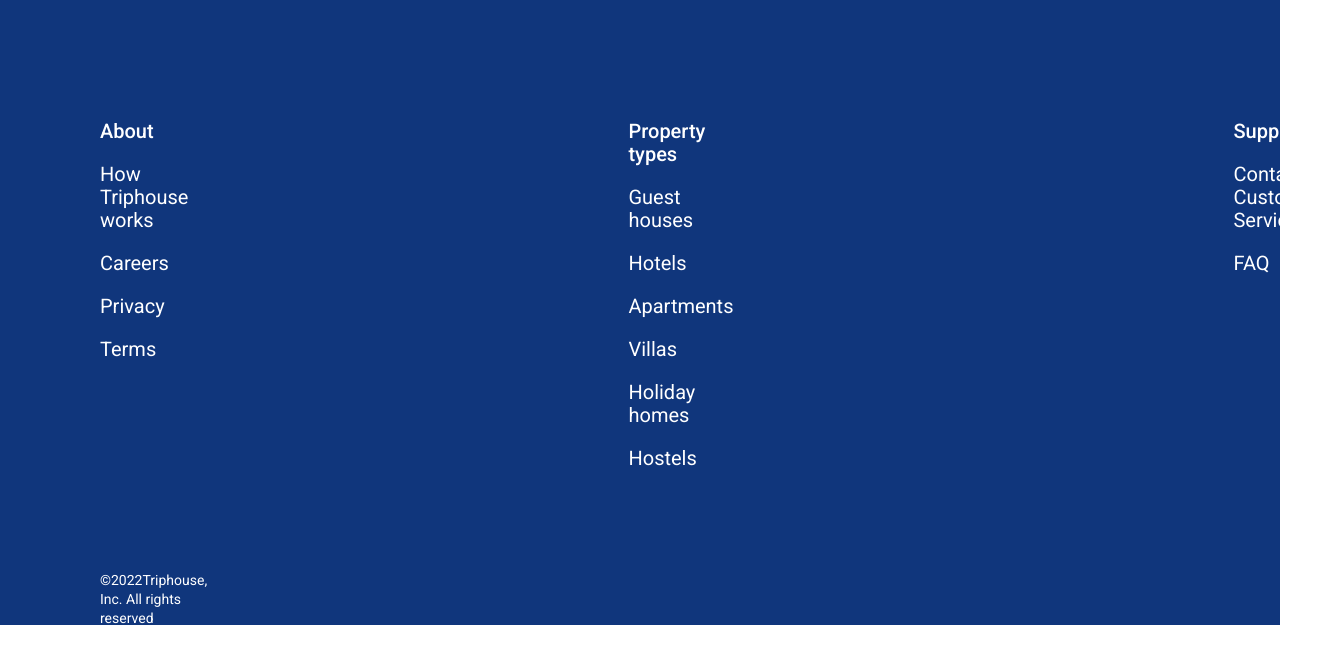
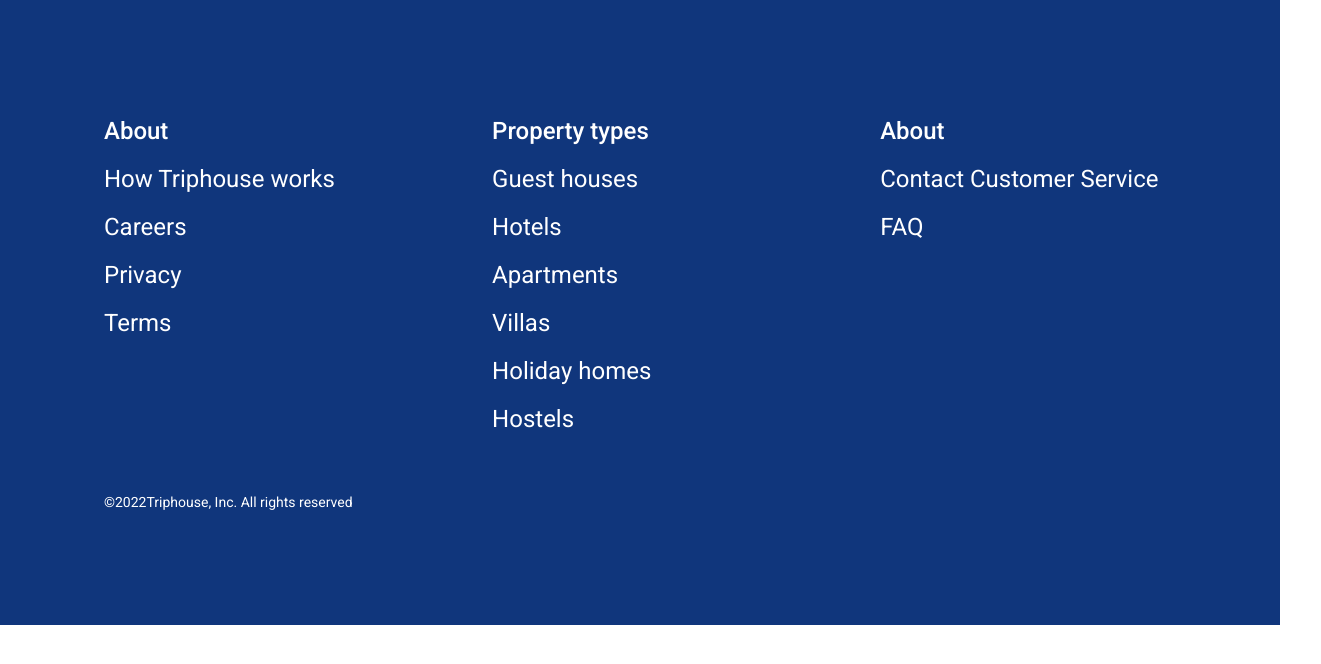
Before and after one commit to AndreyHes/if-html, a plain HTML site: page index.html in a window 1280 px wide. Shown: the whole page, 1321 px wide, since content can reach past the window. Drawn offline with Linux system fonts and the light colour scheme.

Commit message:
Corrected the errors

```diff
--- a/index.html
+++ b/index.html
@@ -7,31 +7,33 @@
   </head>
   <body>
     <footer class="footer">
-      <div class="container">
-        <div class="container-about">
-          <span class="selected-text">About</span>
-          <span class="main-text">How Triphouse works</span>
-          <span class="main-text">Careers</span>
-          <span class="main-text">Privacy</span>
-          <span class="main-text">Terms</span>
+      <div class="footer-wrapper">
+        <div class="links-wrapper">
+          <ul class="links-list">
+            <li class="list-heading">About</li>
+            <li class="list-link"><a>How Triphouse works</a></li>
+            <li class="list-link"><a>Careers</a></li>
+            <li class="list-link"><a>Privacy</a></li>
+            <li class="list-link"><a>Terms</a></li>
+          </ul>
+          <ul class="links-list">
+            <li class="list-heading"><a></a>Property types</li>
+            <li class="list-link"><a>Guest houses</a></li>
+            <li class="list-link"><a>Hotels</a></li>
+            <li class="list-link"><a>Apartments</a></li>
+            <li class="list-link"><a>Villas</a></li>
+            <li class="list-link"><a>Holiday homes</a></li>
+            <li class="list-link"><a>Hostels</a></li>
+          </ul>
+          <ul class="links-list">
+            <li class="list-heading">About</li>
+            <li class="list-link"><a>Contact Customer Service</a></li>
+            <li class="list-link"><a >FAQ</a></li>
+          </ul>
         </div>
-        <div class="container-property-types">
-          <span class="selected-text">Property types</span>
-          <span class="main-text">Guest houses</span>
-          <span class="main-text">Hotels</span>
-          <span class="main-text">Apartments</span>
-          <span class="main-text">Villas</span>
-          <span class="main-text">Holiday homes</span>
-          <span class="main-text">Hostels</span>
-        </div>
-        <div class="container-support">
-          <span class="selected-text">Support</span>
-          <span class="main-text">Contact Customer Service</span>
-          <span class="main-text">FAQ</span>
-        </div>
-      </div>
-      <div class="inc">
-        <span class="inc-text">	&#169;2022Triphouse, Inc. All rights reserved</span>
+        <span class="inc-text">
+          &#169;2022Triphouse, Inc. All rights reserved
+        </span>
       </div>
     </footer>
   </body>
--- a/styles/styles.css
+++ b/styles/styles.css
@@ -12,66 +12,49 @@ body {
 
 .footer {
   height: 625px;
-  width: 100%;
-  background: #10367cff;
+  background-color: #10367cff;
+  padding: 120px 0 120px 104px;
 }
 
-.container {
-  display: flex;
-  justify-content: space-between ;
-  padding-top: 120px;
+ul {
+  list-style-type: none;
 }
 
-.container-about {
+.links-wrapper {
+  display: flex;
+  justify-content: left ;
+}
+
+.links-list {
   display: flex;
   flex-direction: column;
-  gap: 20px;
-   margin-left: 100px;
-   margin-right: 220px;
-
+  gap: 24px;
+  width: 33%;
+  margin-bottom: 64px;
 }
 
-.container-property-types {
+.footer-wrapper {
   display: flex;
   flex-direction: column;
-  gap: 20px;
-  margin-left: 220px;
-   margin-right: 280px;
 }
 
-.container-support {
-  display: flex;
-  flex-direction: column;
-  gap: 20px;
-  margin-left: 220px;
-  margin-right: 270px;
-
+.list-heading {
+  font-weight: 500;
+  font-size: 24px;
+  color: #ffffff;
+  line-height: 23px;
 }
 
-.selected-text {
-  font-family: "Roboto", sans-serif;
-  font-weight: 500;
-  font-size: 20px;
-  line-height: 23px;
+.list-link {
+  font-weight: 400;
+  font-size: 24px;
+  line-height: 24px;
   color: #ffffff;
 }
 
-.main-text {
-  font-family: "Roboto", sans-serif;
+.inc-text {
   font-weight: 400;
-  font-size: 20px;
-  line-height: 23px;
+  font-size: 14px;
+  line-height: 14px;
   color: #ffffff;
 }
-
-.inc {
-  margin: 100px 1080px 120px 100px;
-}
-.inc-text {
-  font-family: 'Roboto', sans-serif;
-  font-weight: 400;
-  font-size: 14px;
-  line-height: 16px;
-  text-align: center;
-  color: #ffffff;
-}
```
